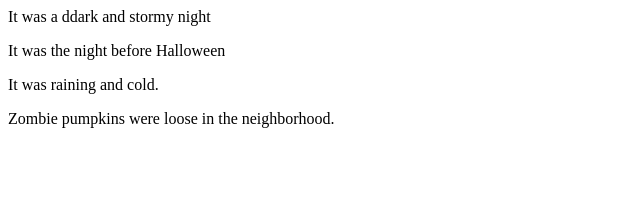
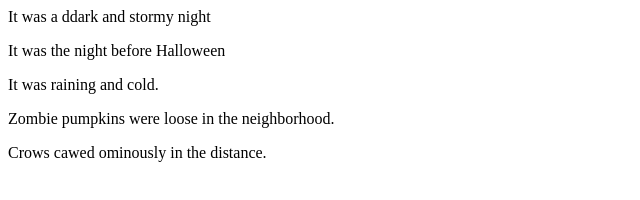
Before and after one commit to alexbrenneman/fireside-story, a plain HTML site: page index.html in a window 1280 px wide. Shown: the whole page, without its empty margins (0-640 px from the left). Drawn offline with Linux system fonts and the light colour scheme.

Commit message:
Add a fifth line.

```diff
--- a/index.html
+++ b/index.html
@@ -4,5 +4,6 @@
     <p>It was the night before Halloween</p>
     <p>It was raining and cold.</p>
     <p>Zombie pumpkins were loose in the neighborhood.</p>
+    <p>Crows cawed ominously in the distance.</p>
   </body>
 </html>
```
